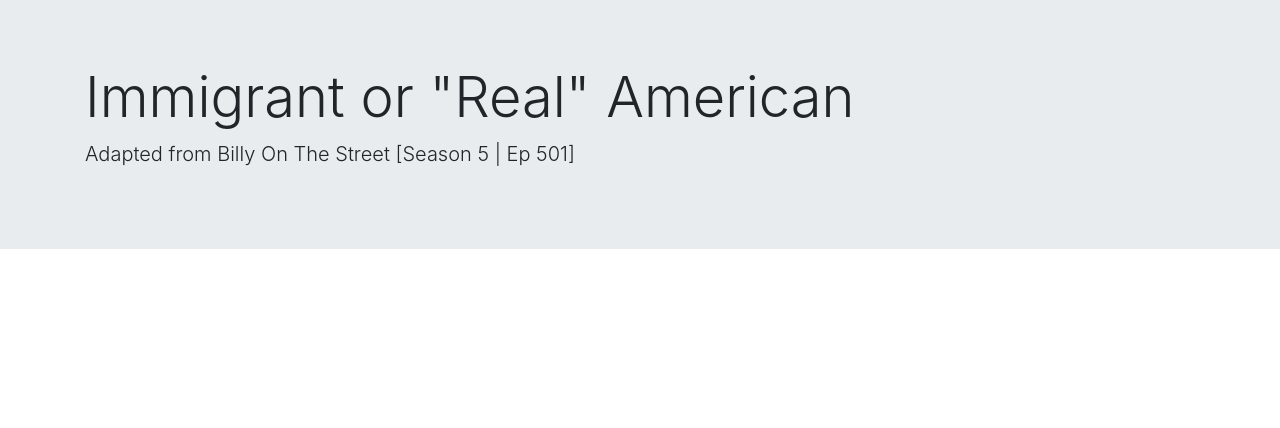
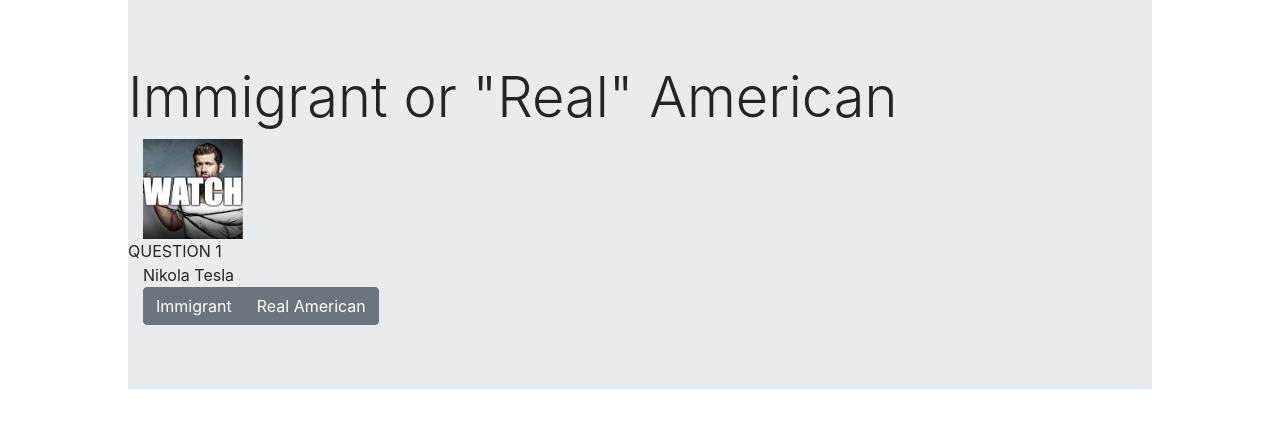
Before and after one commit to nmanderson314/TriviaGame, a plain HTML site: page index.html in a window 1280 px wide. Drawn offline with nearby package versions, Linux system fonts and the light colour scheme.

Commit message:
added images, some notes for game design

```diff
--- a/assets/css/style.css
+++ b/assets/css/style.css
@@ -0,0 +1,12 @@
+
+.main{
+    margin-left:auto;
+    margin-right:auto;
+    width:80%;
+}
+.jumbotron{
+    margin: auto;
+}
+.billy{
+    height: 100px;
+}
--- a/index.html
+++ b/index.html
@@ -14,12 +14,23 @@
 </head>
 <body>
     <container>
-    <div class="jumbotron jumbotron-fluid">
-        <div class="container">
-        <h1 class="display-4">Immigrant or "Real" American</h1>
-        <p class="lead">Adapted from Billy On The Street [Season 5 | Ep 501]</p>
+        <div class="main row">
+            <div class="col-sm-12 jumbotron jumbotron-fluid">
+                <div class="container">
+                    <h1 class="display-4 gameTitle row">Immigrant or "Real" American</h1>
+                    <a href="https://www.youtube.com/watch?v=E9KLxtL1rxs">
+                    <img class ="billy" src="assets/images/billy.PNG">
+                    </a>
+
+                    <div class="questionTitle row">QUESTION 1</div>
+                    <div class="question">Nikola Tesla</div>
+                    <div class="btn-group" role="group" aria-label="immigrantAmerican">
+                        <button type="button" class="btn btn-secondary">Immigrant</button>
+                        <button type="button" class="btn btn-secondary">Real American</button>
+                    </div>
+                </div>
+            </div>
         </div>
-    </div>
 
     </container>
 </body>
```
Also changed, not shown: assets/images/BOTS.jpg (added), assets/images/BOTS2.jpg (added), assets/images/IñárritU.jpg (added), assets/images/anthony.jfif (added), assets/images/billy.PNG (added), assets/images/bundy.jfif (added), assets/images/dahmer.webp (added), assets/images/elba.jpg (added), assets/images/inarritu.jpg (added), assets/images/kaczynski.jpg (added), assets/images/laurie.jfif (added), assets/images/mcveigh.jpg (added), assets/images/nyong'o.jpg (added), assets/images/reynolds.jpg (added), 2 more files.
